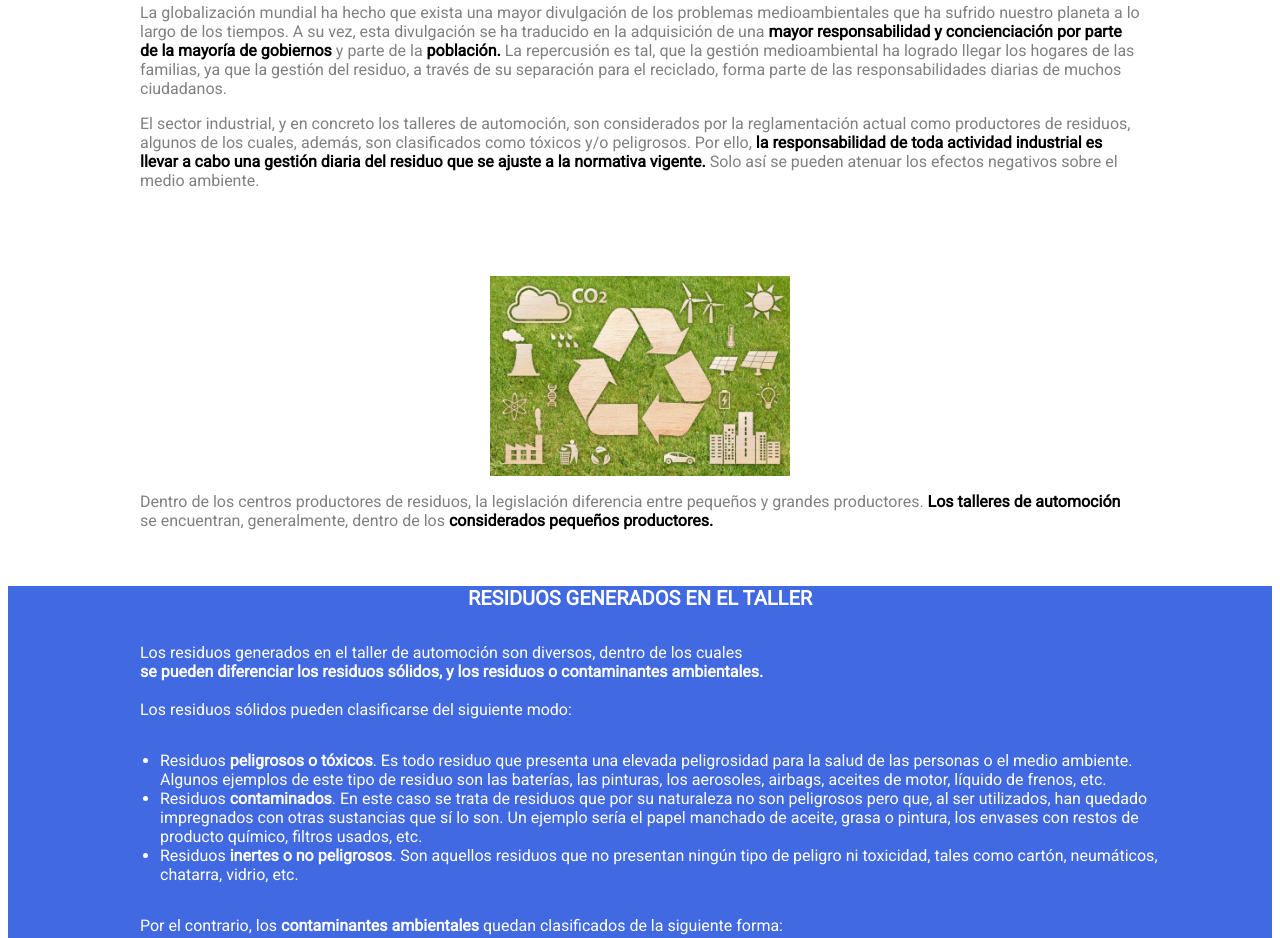
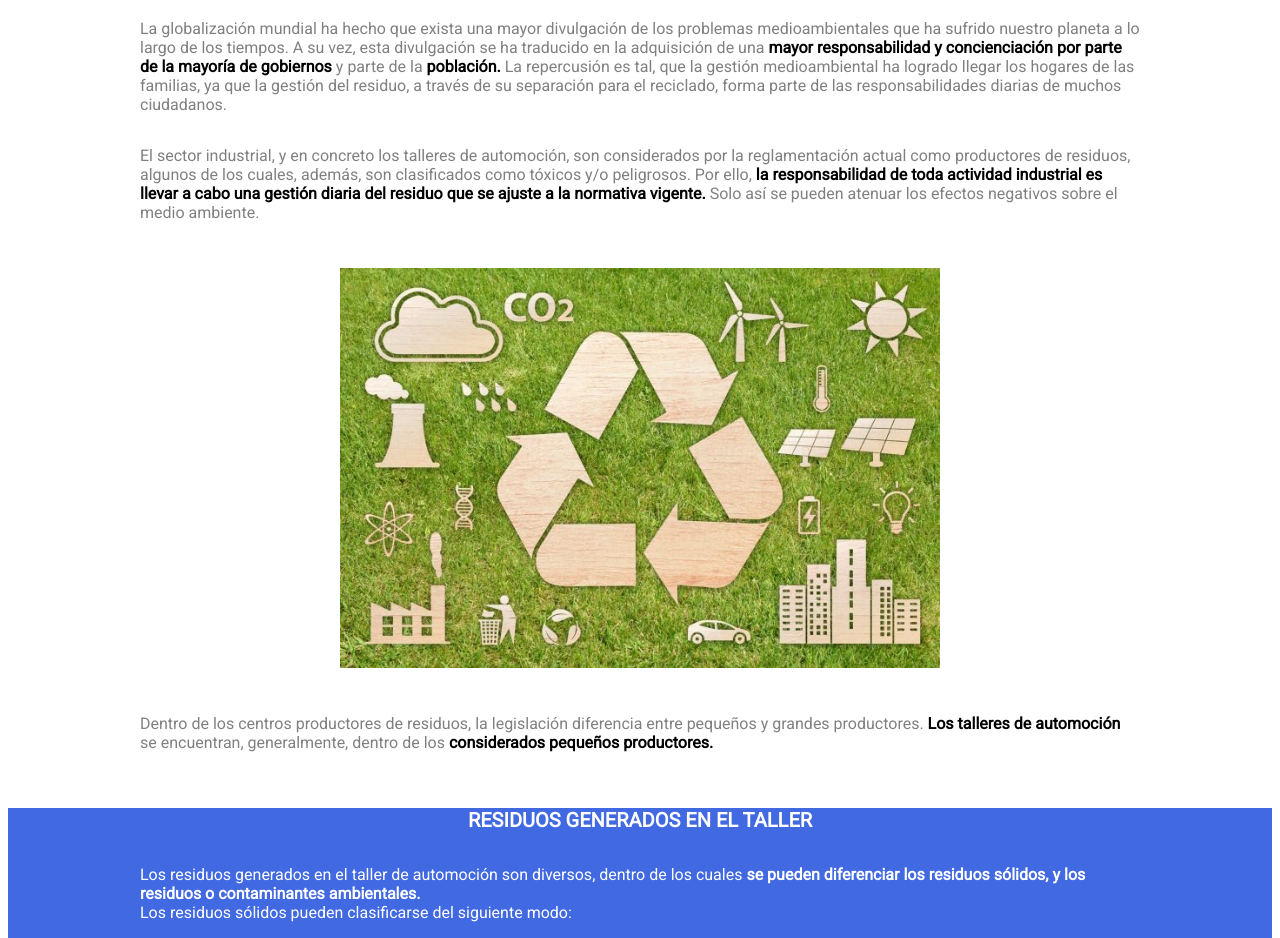
Before and after one commit to darkbazory/RETO2, a plain HTML site: page Hojas HTML/RESIDUOS.html in a window 1280 px wide. Shown: the part 168-1106 px from the top of the page. Drawn offline with Linux system fonts and the light colour scheme.

Commit message:
pc residuos sonia

```diff
--- a/Hojas CSS/CSS_Residuos.css
+++ b/Hojas CSS/CSS_Residuos.css
@@ -264,8 +264,19 @@
         display: list-item;
     }
 
+    .grid_1 {
+        display: grid;
+    }
+
     .p_intro {
         width: 1000px;
+        justify-self: center;
+    }
+
+    .img_intro {
+        width: 600px;
+        margin-bottom: 30px;
+        margin-top: 30px;
     }
 
 /*--------- Residuos taller --------*/
@@ -274,14 +285,22 @@
         display: list-item;
     }
 
+    .re_solidos {
+        display: grid;
+    }
+
     .re_solidos p{
-        display: grid;
+        justify-self: center;
         width: 1000px;
     }
 
     .re_ambientales p {
         width: 1000px;
 
+    }
+
+    .ul_re {
+        display: grid;
     }
 
     .li_re {
```
